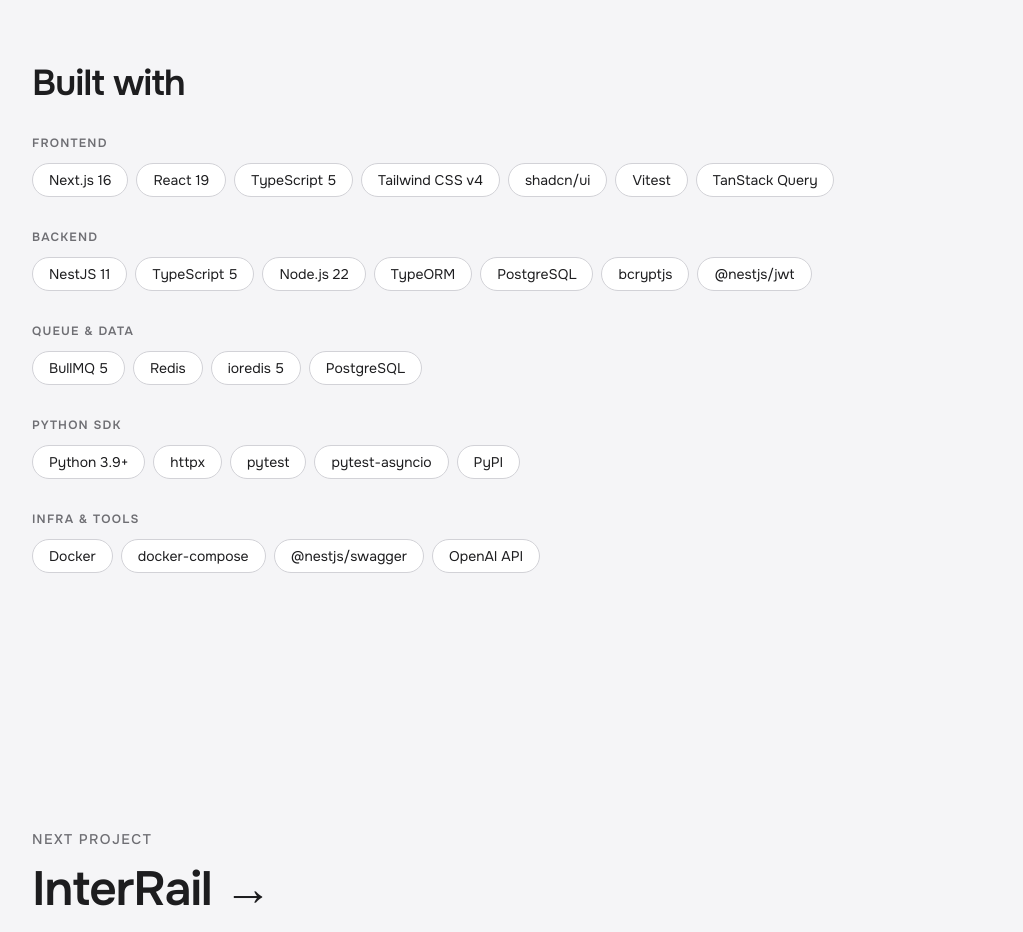
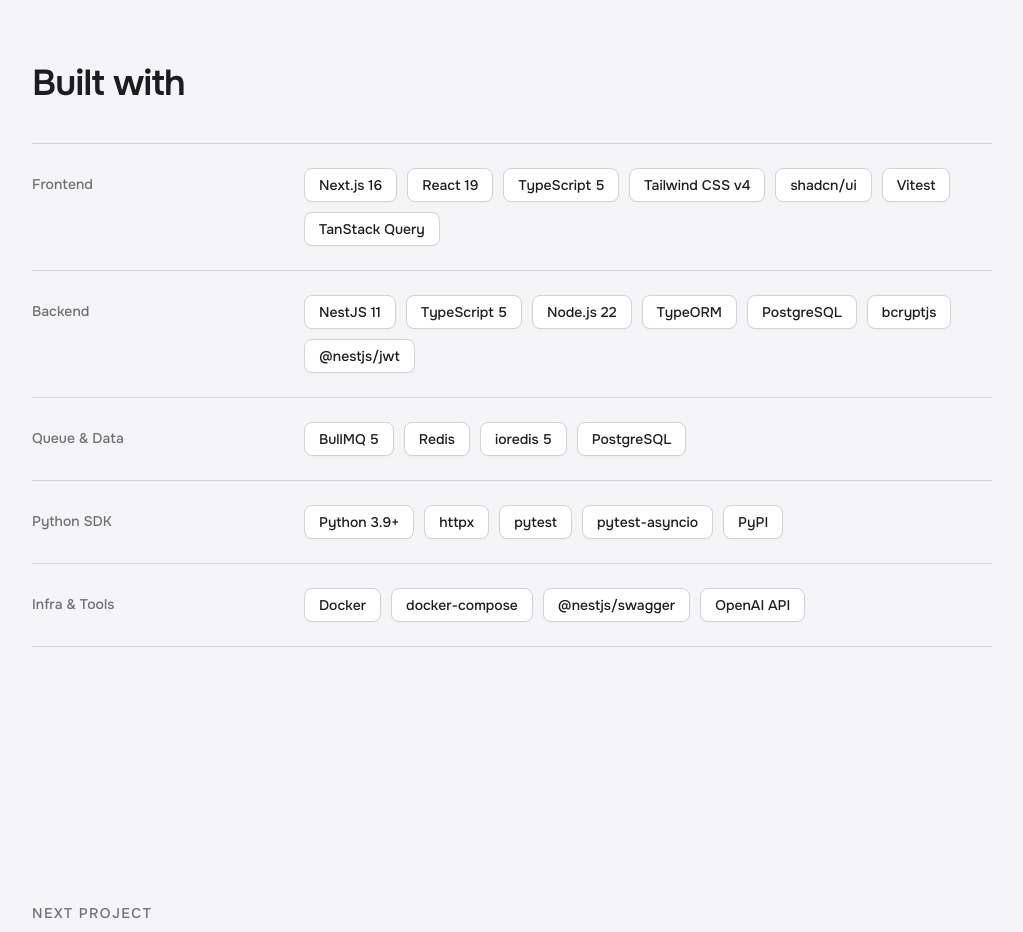
Before and after one commit to ShakhCo/shakha.uz, a Next.js app: page /en/projects/automations/ in a window 1280 px wide. Shown: the part 3940-4872 px from the top of the page, without its empty margins (128-1151 px from the left). Built offline with nearby package versions, Linux system fonts and the light colour scheme.

Commit message:
redesign: structured Built with section (category rows + hairlines)

```diff
--- a/src/app/[locale]/projects/[slug]/page.tsx
+++ b/src/app/[locale]/projects/[slug]/page.tsx
@@ -246,17 +246,20 @@ export default async function ProjectDetailPage({
             <h2 className="text-3xl font-semibold tracking-[-0.02em] text-[var(--color-ink)] md:text-4xl">
               {dict.projectPage.builtWith}
             </h2>
-            <div className="mt-8 space-y-8">
+            <div className="mt-10 border-t border-[var(--color-line)]">
               {project.stackGroups.map((group, gi) => (
-                <div key={gi}>
-                  <p className="mb-3 text-xs font-semibold uppercase tracking-widest text-[var(--color-muted)]">
+                <div
+                  key={gi}
+                  className="grid gap-3 border-b border-[var(--color-line)] py-6 md:grid-cols-[240px_1fr] md:gap-8"
+                >
+                  <p className="text-sm font-medium text-[var(--color-muted)] md:pt-1.5">
                     {group.label[l]}
                   </p>
-                  <ul className="flex flex-wrap gap-2">
+                  <ul className="flex flex-wrap gap-2.5">
                     {group.items.map((item) => (
                       <li
                         key={item}
-                        className="rounded-full border border-[var(--color-line)] bg-white px-4 py-1.5 text-sm text-[var(--color-ink)]"
+                        className="rounded-lg border border-[var(--color-line)] bg-white px-3.5 py-1.5 text-sm font-medium text-[var(--color-ink)] shadow-[0_1px_2px_rgba(0,0,0,0.03)]"
                       >
                         {item}
                       </li>
```
